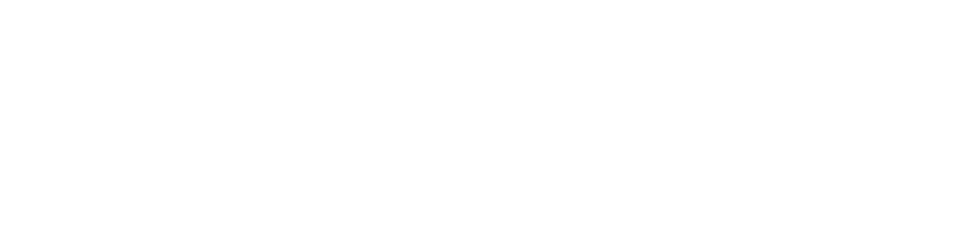
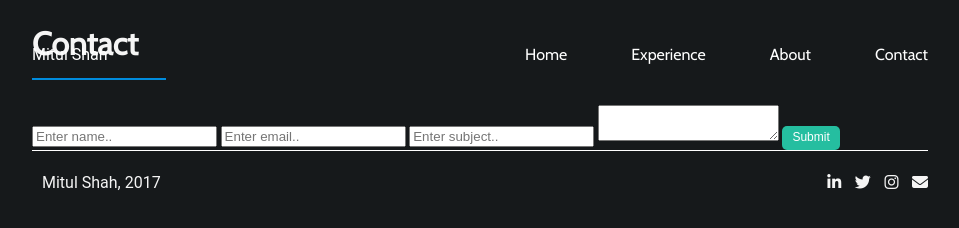
Before and after one commit to mitul-s/resume-website, a plain HTML site: page contact.html in a window 1280 px wide. Shown: the whole page, without its empty margins (160-1119 px from the left). Drawn offline with nearby package versions, Linux system fonts and the light colour scheme.

Commit message:
added mini contact form, just to meet project requirments

```diff
--- a/contact.html
+++ b/contact.html
@@ -1,12 +1,68 @@
 <!DOCTYPE html>
 <html lang="en">
+
 <head>
   <meta charset="UTF-8">
+  <meta name="description" content="Personal website of Ryerson University student Mitul Shah">
+  <meta name="keywords" content="Resume, Portfolio, Ryerson University, Student">
+  <meta name="author" content="Mitul Shah">
   <meta name="viewport" content="width=device-width, initial-scale=1.0">
   <meta http-equiv="X-UA-Compatible" content="ie=edge">
   <title>Mitul Shah - Contact</title>
+  <link href="https://fonts.googleapis.com/css?family=Cabin" rel="stylesheet">
+  <link rel="stylesheet" href="https://use.fontawesome.com/a626fd4fda.css">
+  <link rel="stylesheet" href="styles/style.css" />
 </head>
+
 <body>
+  <div id="navbar">
+    <div class="nav container">
+      <a class="nav-tab" href="#contact">Contact</a>
+      <a class="nav-tab" href="index.html#about">About</a>
+      <a class="nav-tab" href="index.html#experience">Experience</a>
+      <a class="nav-tab" href="index.html">Home</a>
+      <p>Mitul Shah</p>
+    </div>
+  </div>
+
+  <div id="contact">
+    <div class="container">
+      <h2>Contact</h2>
+      <div class="underline"></div>
+      <form class="contact-form">
+        <input type="text" placeholder="Enter name..">
+        <input type="text" placeholder="Enter email..">
+        <input type="text" placeholder="Enter subject..">
+        <textarea></textarea>
+        <button class="btn">Submit</button>
+      </form>
+    </div>
+  </div>
+
+  <div id="footer">
+    <div class="container">
+      <div class="footer-box">
+        <ul class="about-icons">
+          <p class="inline">Mitul Shah, 2017</p>
+          <div class="right">
+            <li>
+              <span class="fa fa-linkedin"></span>
+            </li>
+            <li>
+              <span class="fa fa-twitter"></span>
+            </li>
+            <li>
+              <span class="fa fa-instagram"></span>
+            </li>
+            <li>
+              <span class="fa fa-envelope"></span>
+            </li>
+          </div>
+        </ul>
+      </div>
+    </div>
+  </div>
 
 </body>
+
 </html>
```
